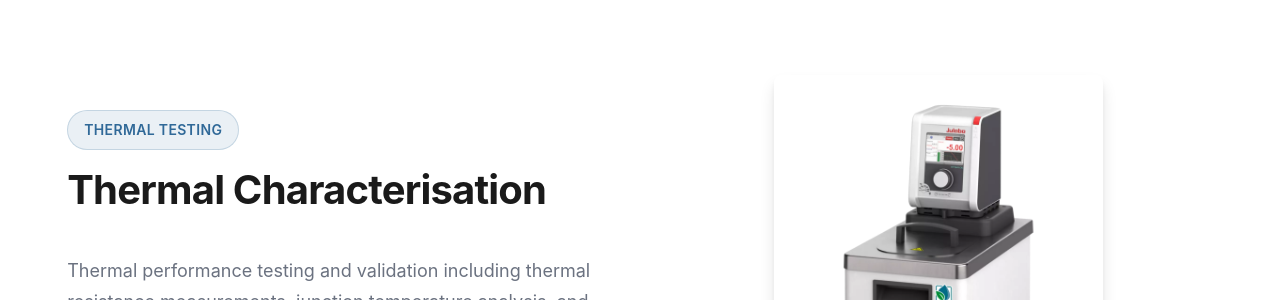
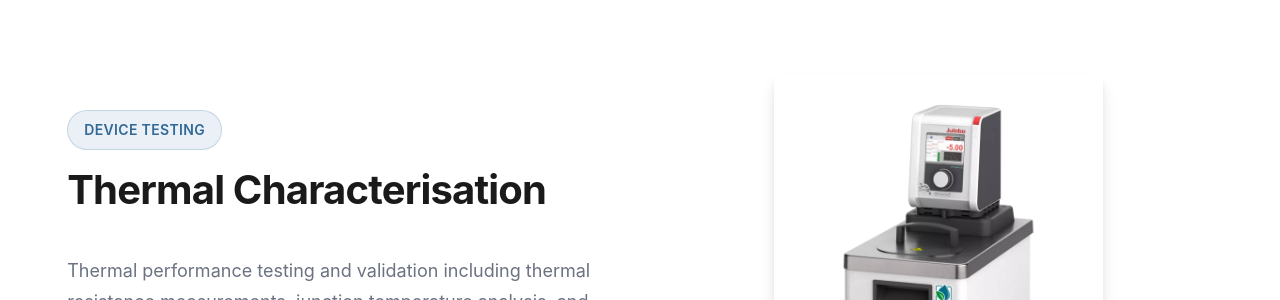
Before and after one commit to FulongLi/SCPowerLabs, a Jekyll site: the page built from research/devices/devices.md, in a window 1280 px wide and 900 px high, scrolled down 1143 px. Shown: the part 139-439 px from the top of the window. Built offline with Jekyll 4.4.1, drawn with Linux system fonts in a browser that asks for light colours.

Commit message:
Update devices.md

```diff
--- a/research/devices/devices.md
+++ b/research/devices/devices.md
@@ -42,7 +42,7 @@ description: Device testing, modelling, and characterisation for power electroni
   <div class="container">
     <div class="case-study-content">
       <div class="case-study-text">
-        <span class="section-badge">THERMAL TESTING</span>
+        <span class="section-badge">DEVICE TESTING</span>
         <h2>Thermal Characterisation</h2>
         <p class="lead">
           Thermal performance testing and validation including thermal resistance measurements, junction temperature analysis, and reliability assessment. Our comprehensive thermal characterisation services enable accurate thermal modelling and optimisation for power electronics systems.
```
